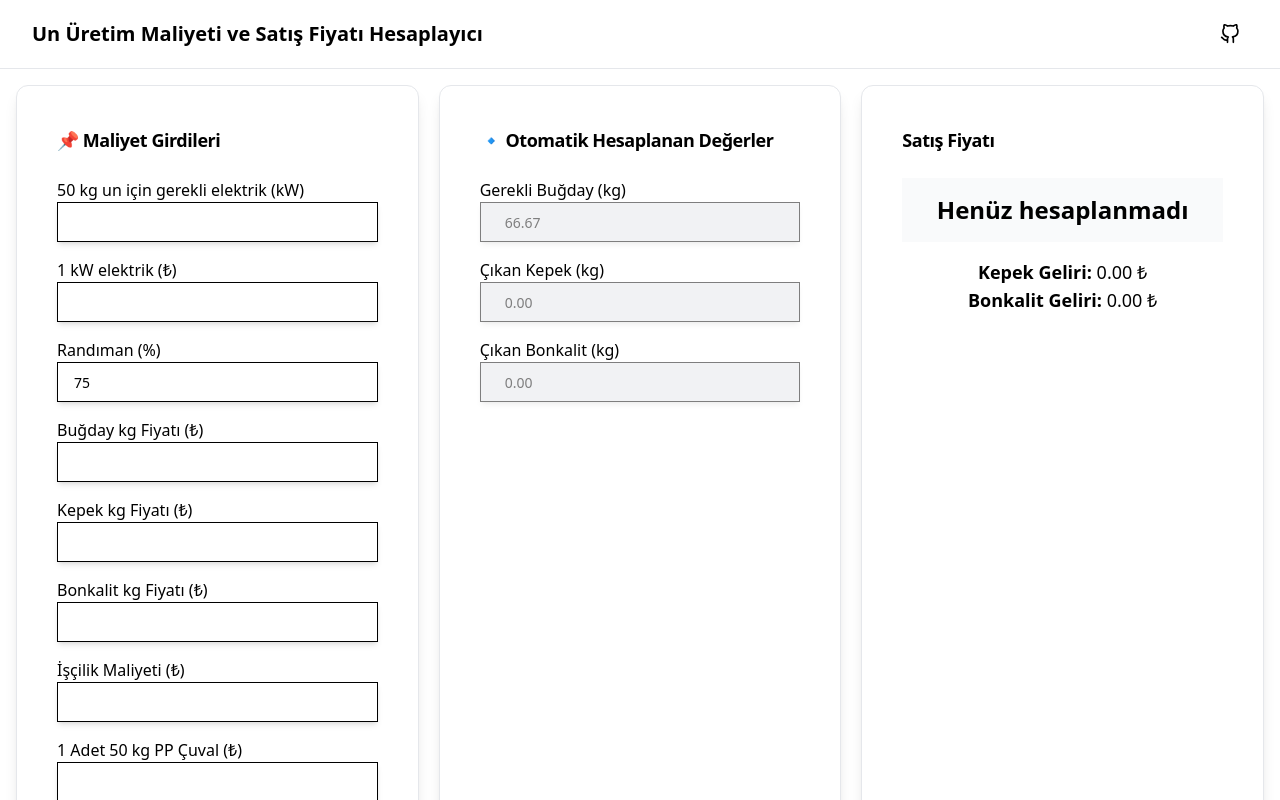
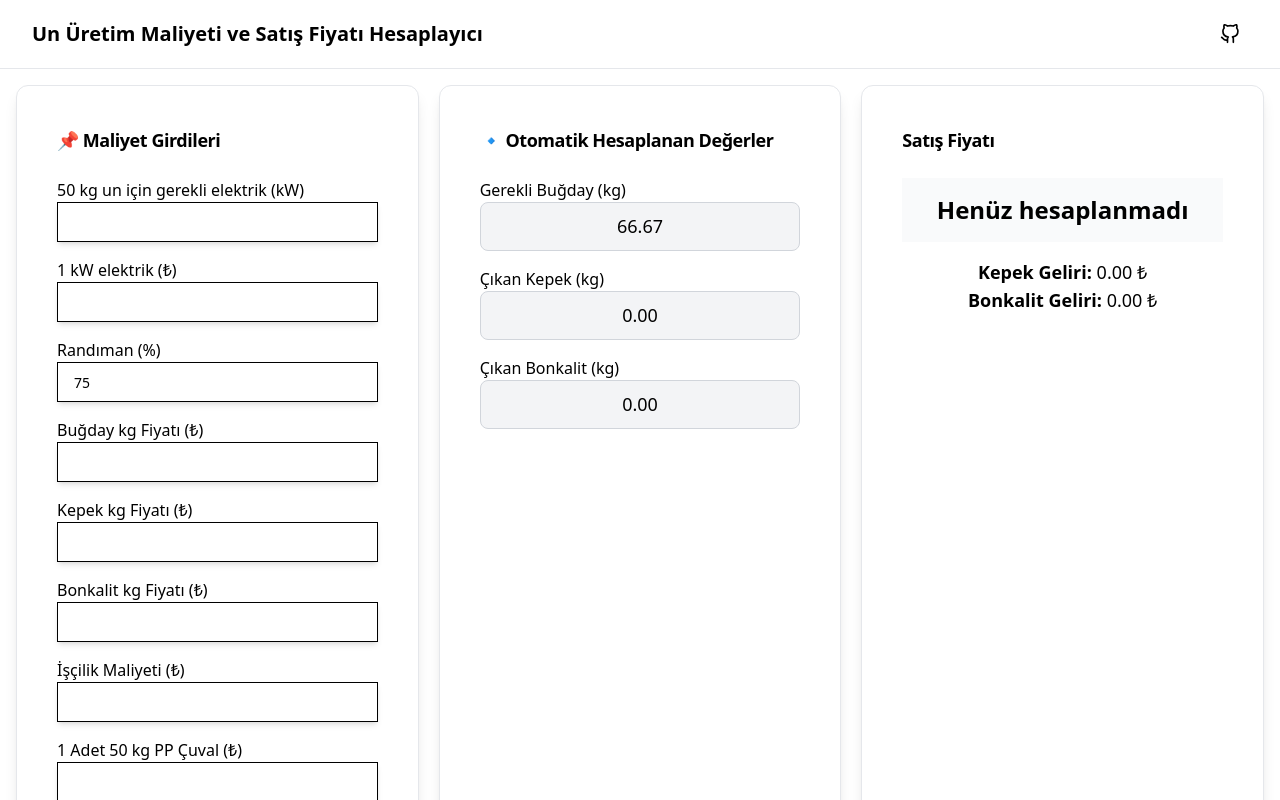
Before and after one commit to bilgehangormez/cost-and-selling-price-calculator, a Next.js app: page / in a window 1280 px wide. Shown: the top 800 px of the page. Built offline with nearby package versions, Linux system fonts and the light colour scheme.

Commit message:
Update PriceCalculator.tsx

```diff
--- a/src/components/PriceCalculator.tsx
+++ b/src/components/PriceCalculator.tsx
@@ -115,7 +115,7 @@ export function PriceCalculator() {
                 </CardContent>
             </Card>
 
-            {/* 📌 Orta Kısım: Otomatik Hesaplanan Değerler */}
+            {/* 📌 Orta Kısım: Otomatik Hesaplanan Değerler (ALT ALTA) */}
             <Card className="shadow-lg rounded-xl border p-4">
                 <CardHeader>
                     <CardTitle className="text-lg">🔹 Otomatik Hesaplanan Değerler</CardTitle>
@@ -124,15 +124,15 @@ export function PriceCalculator() {
                     <div className="flex flex-col gap-4">
                         <div>
                             <Label>Gerekli Buğday (kg)</Label>
-                            <Input type="text" value={wheatRequired.toFixed(2)} disabled className="w-full px-6 text-lg appearance-none bg-gray-200" />
+                            <input type="text" value={wheatRequired.toFixed(2)} disabled className="input-lg" />
                         </div>
                         <div>
                             <Label>Çıkan Kepek (kg)</Label>
-                            <Input type="text" value={branKg.toFixed(2)} disabled className="w-full px-6 text-lg appearance-none bg-gray-200" />
+                            <input type="text" value={branKg.toFixed(2)} disabled className="input-lg" />
                         </div>
                         <div>
                             <Label>Çıkan Bonkalit (kg)</Label>
-                            <Input type="text" value={bonkalitKg.toFixed(2)} disabled className="w-full px-6 text-lg appearance-none bg-gray-200" />
+                            <input type="text" value={bonkalitKg.toFixed(2)} disabled className="input-lg" />
                         </div>
                     </div>
                 </CardContent>
```
